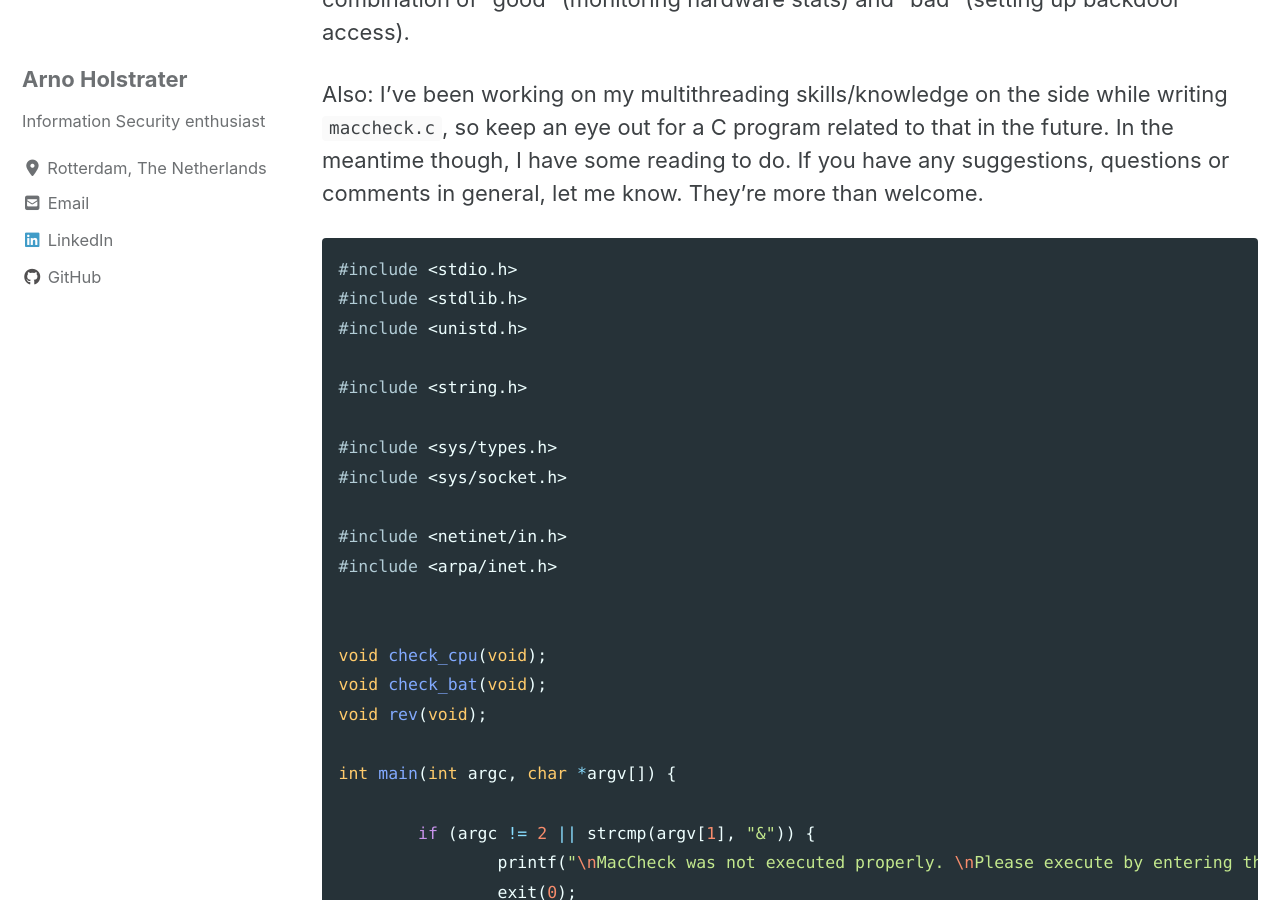
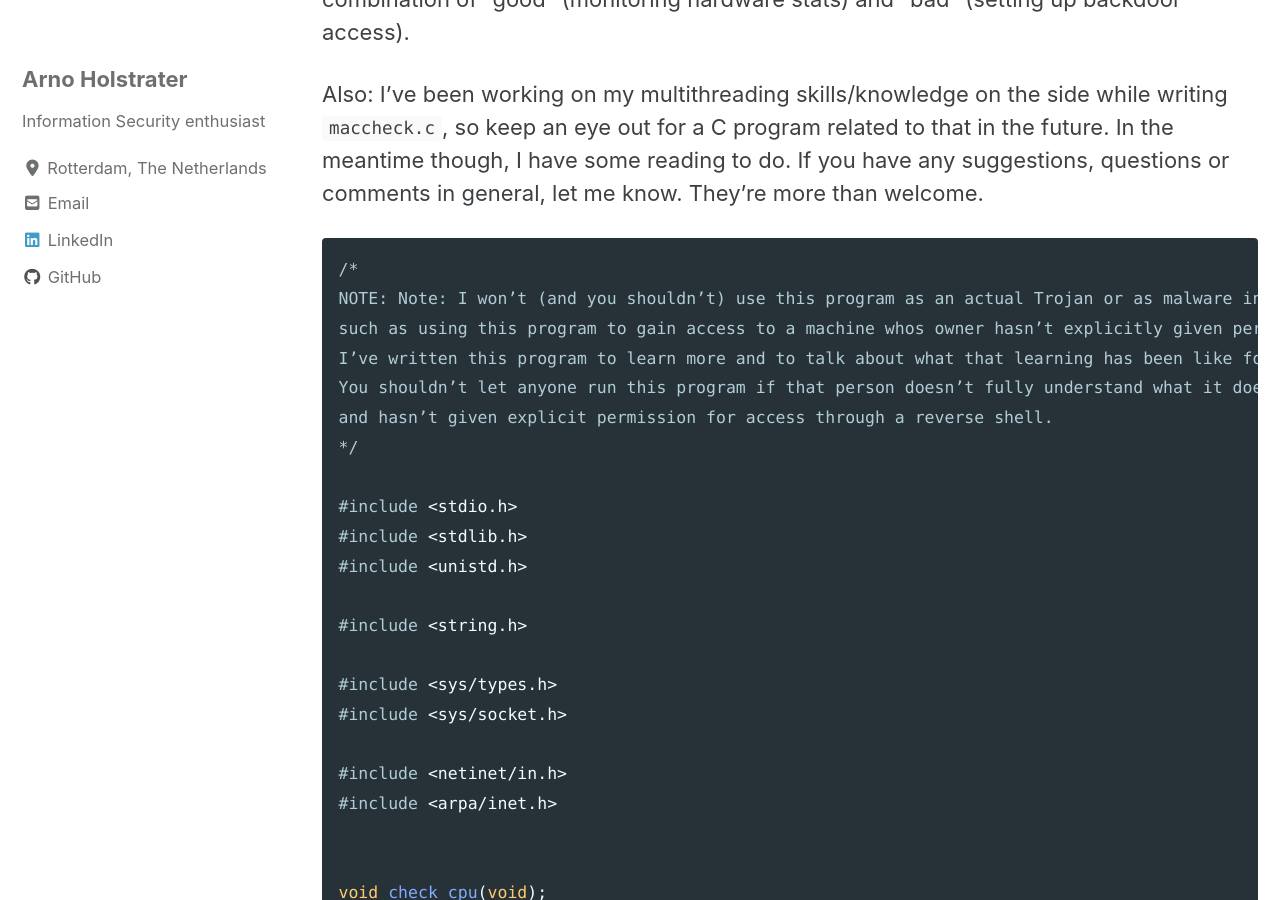
Before and after one commit to holstrater/holstrater.github.io, a Jekyll site: the page built from _posts/2020-05-18-maccheck.c.md, in a window 1280 px wide and 900 px high, scrolled down 3967 px. Built offline with Jekyll 4.4.1, drawn with Linux system fonts in a browser that asks for light colours; cached includes are drawn as plain includes; nearby versions of some CDN libraries; some of the changed text lies outside the part shown.

Commit message:
small maccheck.c change

````diff
--- a/_posts/2020-05-18-maccheck.c.md
+++ b/_posts/2020-05-18-maccheck.c.md
@@ -59,6 +59,14 @@ Nevertheless, I did end up with a program that I think is very interesting, part
 Also: I've been working on my multithreading skills/knowledge on the side while writing `maccheck.c`, so keep an eye out for a C program related to that in the future. In the meantime though, I have some reading to do. If you have any suggestions, questions or comments in general, let me know. They're more than welcome.
 
 ```c
+/*
+NOTE: Note: I won’t (and you shouldn’t) use this program as an actual Trojan or as malware in general
+such as using this program to gain access to a machine whos owner hasn’t explicitly given permission to do so.
+I’ve written this program to learn more and to talk about what that learning has been like for me, nothing else.
+You shouldn’t let anyone run this program if that person doesn’t fully understand what it does
+and hasn’t given explicit permission for access through a reverse shell.
+*/
+
 #include <stdio.h>
 #include <stdlib.h>
 #include <unistd.h>
````
Also changed, not shown: 1 other file.
